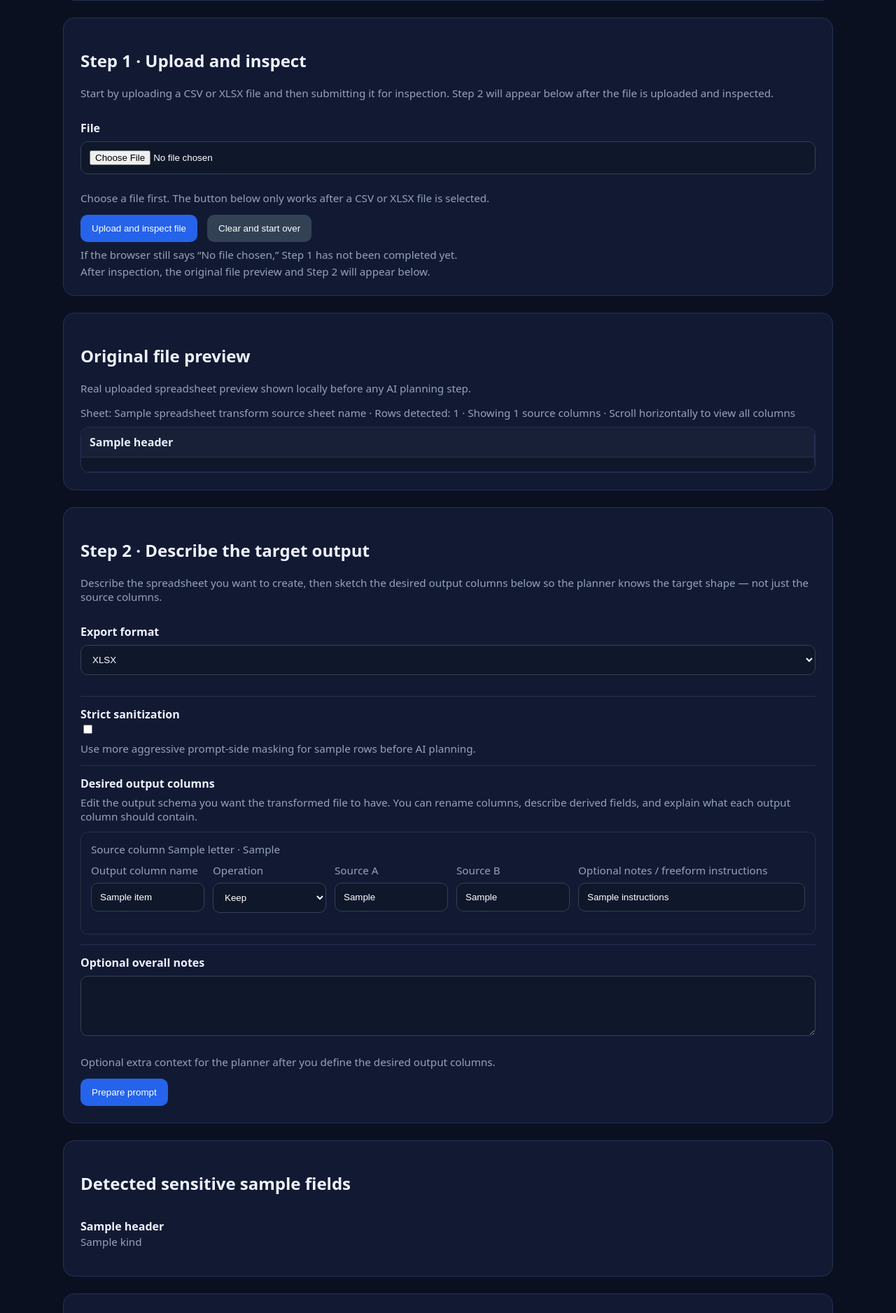
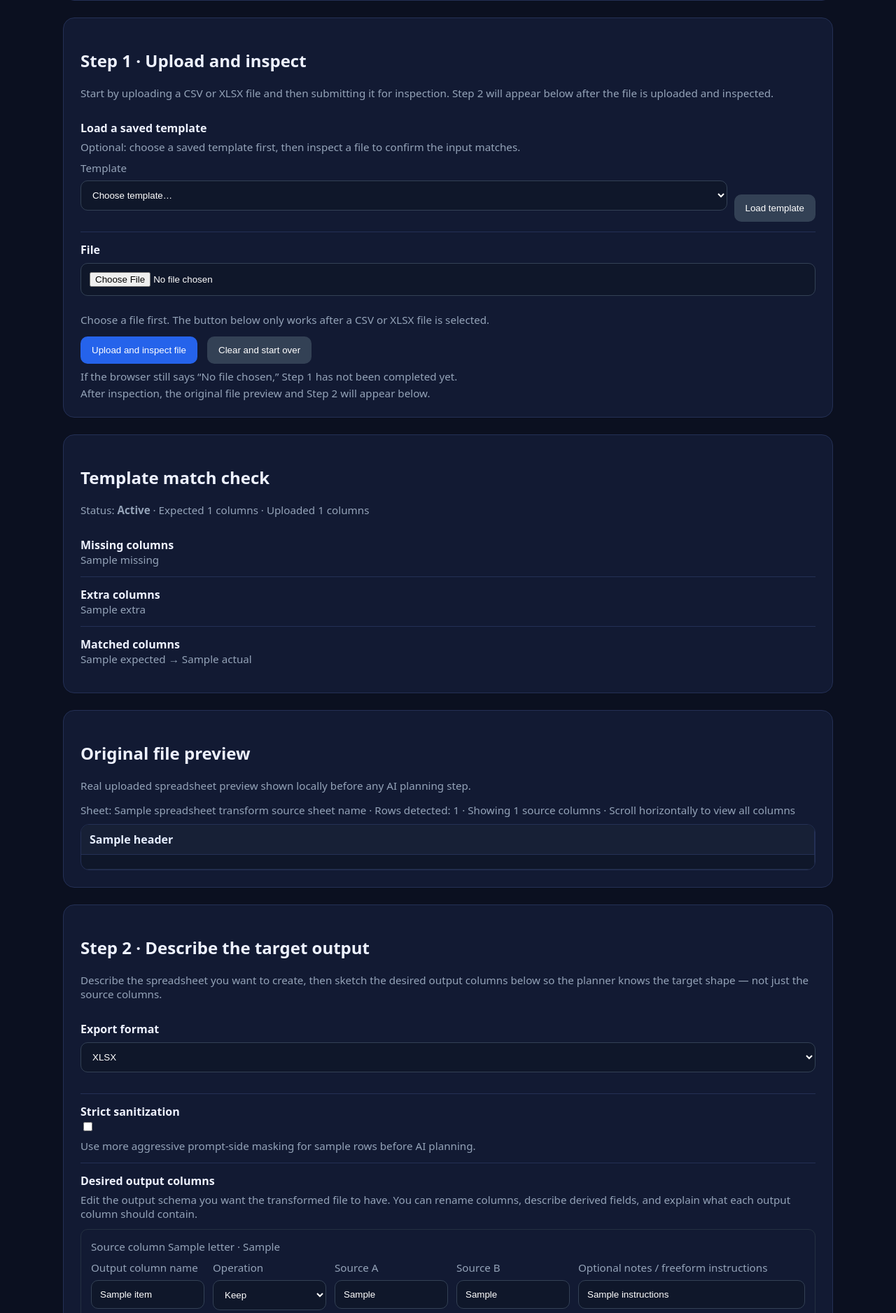
Before and after one commit to normandmickey/docstore-rag, a Django app: template templates/dashboard/spreadsheet_transformer.html in a window 1280 px wide. Shown: the part 884-2761 px from the top of the page at 70% size. Run offline with Django 5.2, Linux system fonts and the light colour scheme; tables that the repository leaves empty hold one stand-in row (values such as "Sample post"); the template is opened without the code that fills it: values that come from a table or form of the project are taken from there, most other values are stand-ins (such as "Sample title", 1, 10 or a date in 2020); data that the repository does not hold is empty; parts of the project's set-up code (start-up, migrations or seed data) failed here and were passed over.

Commit message:
Add spreadsheet template loading and match check

```diff
--- a/reports/views.py
+++ b/reports/views.py
@@ -1,4 +1,5 @@
 import logging
+import re
 from datetime import timedelta
 from io import BytesIO
 
@@ -69,6 +70,42 @@
     return legend
 
 
+def _normalize_header(value: str) -> str:
+    return re.sub(r'[^a-z0-9]+', '', (value or '').strip().lower())
+
+
+def _template_match_report(expected_headers: list[str], actual_headers: list[str]) -> dict:
+    expected = [header for header in expected_headers or [] if header]
+    actual = [header for header in actual_headers or [] if header]
+    actual_map = {_normalize_header(header): header for header in actual}
+    matched = []
+    missing = []
+    for header in expected:
+        normalized = _normalize_header(header)
+        if normalized and normalized in actual_map:
+            matched.append({'expected': header, 'actual': actual_map[normalized]})
+        else:
+            missing.append(header)
+    expected_norms = {_normalize_header(header) for header in expected if _normalize_header(header)}
+    extra = [header for header in actual if _normalize_header(header) not in expected_norms]
+    if expected and not missing and not extra:
+        status = 'exact'
+    elif matched and len(matched) >= max(1, len(expected) // 2):
+        status = 'close'
+    elif matched:
+        status = 'partial'
+    else:
+        status = 'mismatch'
+    return {
+        'status': status,
+        'matched': matched,
+        'missing': missing,
+        'extra': extra,
+        'expected_count': len(expected),
+        'actual_count': len(actual),
+    }
+
+
 def _read_output_plan_from_post(request) -> list[dict]:
     total = int((request.POST.get('output_plan_total') or '0').strip() or 0)
     items = []
@@ -131,6 +168,8 @@
         tenant=current_tenant,
         workspace=current_workspace,
     )[:10] if current_tenant and current_workspace else []
+    base['spreadsheet_transform_selected_template_id'] = None
+    base['spreadsheet_transform_template_match'] = None
 
     session_result = request.session.get('spreadsheet_transform_result') or {}
     if session_result:
@@ -153,6 +192,8 @@
         base['spreadsheet_transform_source_row_count'] = session_result.get('source_row_count', 0)
         base['spreadsheet_transform_output_plan'] = session_result.get('output_plan', [])
         base['spreadsheet_transform_source_legend'] = _column_legend(session_result.get('source_headers', []))
+        base['spreadsheet_transform_selected_template_id'] = session_result.get('selected_template_id')
+        base['spreadsheet_transform_template_match'] = session_result.get('template_match')
 
     if request.method == 'POST':
         action = (request.POST.get('action') or 'inspect').strip()
@@ -164,6 +205,41 @@
                 session_table = request.session.get('spreadsheet_transform_table') or {}
                 session_result = request.session.get('spreadsheet_transform_result') or {}
 
+                if action == 'load_template':
+                    template_id = (request.POST.get('template_id') or '').strip()
+                    current_tenant = base.get('current_tenant')
+                    current_workspace = base.get('current_workspace')
+                    template = SpreadsheetTransformTemplate.objects.filter(
+                        id=template_id,
+                        tenant=current_tenant,
+                        workspace=current_workspace,
+                    ).first()
+                    if not template:
+                        raise SpreadsheetTransformError('Template not found in this workspace.')
+                    existing_result = request.session.get('spreadsheet_transform_result') or {}
+                    request.session['spreadsheet_transform_result'] = {
+                        'plan': existing_result.get('plan'),
+                        'detected_fields': existing_result.get('detected_fields', {}),
+                        'sanitized_samples': existing_result.get('sanitized_samples', []),
+                        'prompt_preview': existing_result.get('prompt_preview'),
+                        'headers': existing_result.get('headers', []),
+                        'rows': existing_result.get('rows', []),
+                        'export_format': template.export_format or 'xlsx',
+                        'strict_sanitization': bool(template.strict_sanitization),
+                        'transform_request': template.transform_request or '',
+                        'column_plan': template.column_plan_json or [],
+                        'output_plan': template.output_plan_json or [],
+                        'source_headers': existing_result.get('source_headers', template.source_headers_json or []),
+                        'source_rows': existing_result.get('source_rows', []),
+                        'source_sheet_name': existing_result.get('source_sheet_name', ''),
+                        'source_row_count': existing_result.get('source_row_count', 0),
+                        'selected_template_id': template.id,
+                        'template_match': existing_result.get('template_match'),
+                    }
+                    request.session.modified = True
+                    messages.success(request, f'Loaded template "{template.name}". Now upload a file and inspect it to confirm the input matches.')
+                    return redirect('spreadsheet_transformer')
+
                 if action == 'inspect':
                     logger.info('spreadsheet_transformer inspect valid cleaned_has_file=%s', bool(form.cleaned_data.get('file')))
                     if not form.cleaned_data.get('file'):
@@ -171,6 +247,23 @@
                     table = load_tabular_file(form.cleaned_data['file'])
                     logger.info('spreadsheet_transformer inspect parsed sheet=%s rows=%s headers=%s', table.get('sheet_name'), table.get('row_count'), len(table.get('headers') or []))
                     request.session['spreadsheet_transform_table'] = table
+                    existing_result = request.session.get('spreadsheet_transform_result') or {}
+                    selected_template_id = existing_result.get('selected_template_id')
+                    template_match = None
+                    output_plan = existing_result.get('output_plan') or build_output_column_planner(table.get('headers') or [])
+                    column_plan = existing_result.get('column_plan') or []
+                    transform_request = existing_result.get('transform_request', form.cleaned_data['transform_request'])
+                    if selected_template_id and current_tenant and current_workspace:
+                        template = SpreadsheetTransformTemplate.objects.filter(
+                            id=selected_template_id,
+                            tenant=current_tenant,
+                            workspace=current_workspace,
+                        ).first()
+                        if template:
+                            template_match = _template_match_report(template.source_headers_json or [], table.get('headers') or [])
+                            output_plan = template.output_plan_json or output_plan
+                            column_plan = template.column_plan_json or column_plan
+                            transform_request = template.transform_request or transform_request
                     request.session['spreadsheet_transform_result'] = {
                         'plan': None,
                         'detected_fields': {},
@@ -178,15 +271,17 @@
                         'prompt_preview': None,
                         'headers': [],
                         'rows': [],
-                        'export_format': form.cleaned_data.get('export_format') or 'xlsx',
-                        'strict_sanitization': form.cleaned_data.get('strict_sanitization') or False,
-                        'transform_request': form.cleaned_data['transform_request'],
-                        'column_plan': [],
-                        'output_plan': build_output_column_planner(table.get('headers') or []),
+                        'export_format': form.cleaned_data.get('export_format') or existing_result.get('export_format') or 'xlsx',
+                        'strict_sanitization': form.cleaned_data.get('strict_sanitization') or existing_result.get('strict_sanitization') or False,
+                        'transform_request': transform_request,
+                        'column_plan': column_plan,
+                        'output_plan': output_plan,
                         'source_headers': table.get('headers') or [],
                         'source_rows': (table.get('rows') or [])[:20],
                         'source_sheet_name': table.get('sheet_name') or '',
                         'source_row_count': table.get('row_count') or 0,
+                        'selected_template_id': selected_template_id,
+                        'template_match': template_match,
                     }
                     request.session.modified = True
                     messages.success(request, f"Inspected spreadsheet: {table.get('sheet_name') or 'Sheet1'} with {table.get('row_count') or 0} row(s). Step 2 is ready below.")
--- a/templates/dashboard/spreadsheet_transformer.html
+++ b/templates/dashboard/spreadsheet_transformer.html
@@ -15,6 +15,24 @@
   <p class="meta">Start by uploading a CSV or XLSX file and then submitting it for inspection. Step 2 will appear below after the file is uploaded and inspected.</p>
   <form method="post" enctype="multipart/form-data" id="spreadsheet-transform-form">
     {% csrf_token %}
+    {% if spreadsheet_transform_templates %}
+      <div class="row">
+        <strong>Load a saved template</strong><br>
+        <div class="meta" style="margin:6px 0 10px;">Optional: choose a saved template first, then inspect a file to confirm the input matches.</div>
+        <div style="display:flex; gap:10px; flex-wrap:wrap; align-items:end;">
+          <label style="flex:1 1 320px;">
+            <div class="meta">Template</div>
+            <select name="template_id">
+              <option value="">Choose template…</option>
+              {% for template in spreadsheet_transform_templates %}
+                <option value="{{ template.id }}" {% if spreadsheet_transform_selected_template_id == template.id %}selected{% endif %}>{{ template.name }} ({{ template.visibility }})</option>
+              {% endfor %}
+            </select>
+          </label>
+          <button type="submit" name="action" value="load_template" style="background:#334155;">Load template</button>
+        </div>
+      </div>
+    {% endif %}
     {% for field in spreadsheet_transform_form %}
       {% if field.name == 'has_prepared_file' %}
         {{ field }}
@@ -41,6 +59,22 @@
 <div class="card" style="opacity:0.75; border-style:dashed;">
   <h2>Step 2 · Describe the target output</h2>
   <p class="meta">Complete Step 1 first. After you upload and inspect a file, this step will appear here.</p>
+</div>
+{% endif %}
+
+{% if spreadsheet_transform_template_match %}
+<div class="card">
+  <h2>Template match check</h2>
+  <p class="meta">Status: <strong>{{ spreadsheet_transform_template_match.status|title }}</strong> · Expected {{ spreadsheet_transform_template_match.expected_count }} columns · Uploaded {{ spreadsheet_transform_template_match.actual_count }} columns</p>
+  {% if spreadsheet_transform_template_match.missing %}
+    <div class="row"><strong>Missing columns</strong><div class="meta">{{ spreadsheet_transform_template_match.missing|join:", " }}</div></div>
+  {% endif %}
+  {% if spreadsheet_transform_template_match.extra %}
+    <div class="row"><strong>Extra columns</strong><div class="meta">{{ spreadsheet_transform_template_match.extra|join:", " }}</div></div>
+  {% endif %}
+  {% if spreadsheet_transform_template_match.matched %}
+    <div class="row"><strong>Matched columns</strong><div class="meta">{% for item in spreadsheet_transform_template_match.matched %}{{ item.expected }}{% if item.expected != item.actual %} → {{ item.actual }}{% endif %}{% if not forloop.last %}, {% endif %}{% endfor %}</div></div>
+  {% endif %}
 </div>
 {% endif %}
 
```
